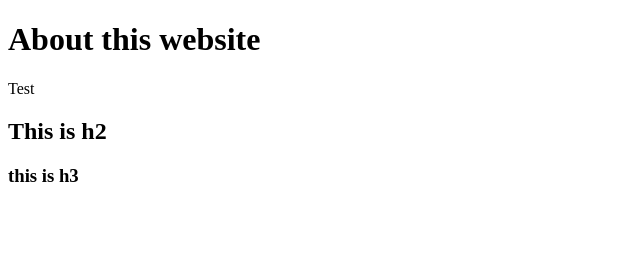
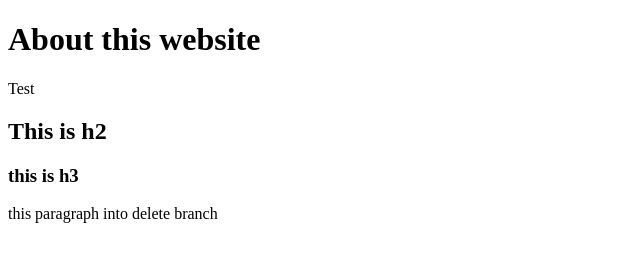
Before and after one commit to edoj2k/greeter, a plain HTML site: page about.html in a window 1280 px wide. Shown: the whole page, without its empty margins (0-640 px from the left). Drawn offline with Linux system fonts and the light colour scheme.

Commit message:
deleteme

```diff
--- a/about.html
+++ b/about.html
@@ -11,5 +11,6 @@
     <p>Test</p>
     <h2>This is h2</h2>
     <h3>this is h3</h3>
+    <p>this paragraph into delete branch</p>
 </body>
 </html>
```
